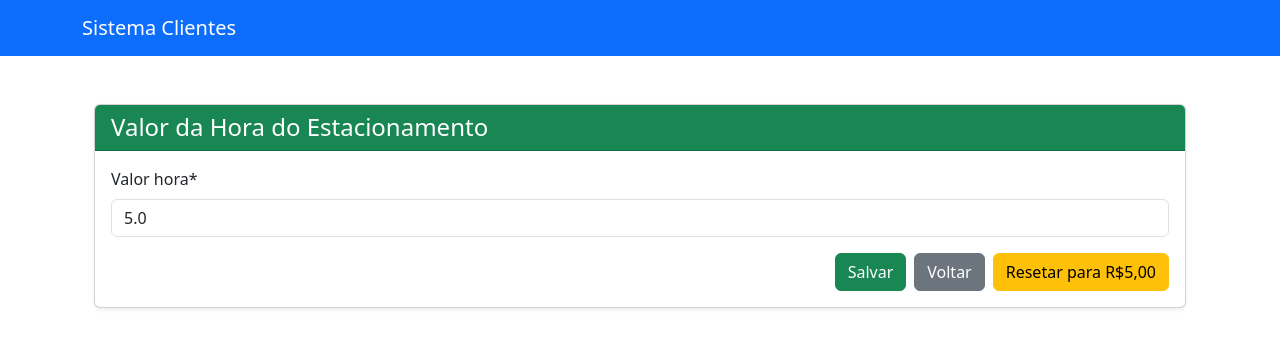
After one commit to miguelcalisto/Projeto-integrador, a Django app: page /valorpagamento/ in a window 1280 px wide. The commit adds this page. Shown: the top 348 px of the page. Run offline with Django 5.2, Linux system fonts and the light colour scheme; data comes from the database, SQL or seed files in the repository; some libraries are stand-ins or nearby versions.

Commit message:
add valor-hora crud unico
Co-authored-by: userasd123ff <iuehgdwegy@proton.me>

```diff
--- a/Estacionamento/settings.py
+++ b/Estacionamento/settings.py
@@ -47,6 +47,7 @@ INSTALLED_APPS = [
     'vaga',
     'crispy_forms',
     'crispy_bootstrap5',
+    'valorpagamento',
 ]
 
 
--- a/Estacionamento/urls.py
+++ b/Estacionamento/urls.py
@@ -30,6 +30,8 @@ urlpatterns = [
     path('funcionarios/', include('funcionarios.urls')),
     path('estada/', include('estada.urls', namespace='estada')),
     path('vaga/', include('vaga.urls')),
+    path('valorpagamento/', include('valorpagamento.urls')),
+
 
 
 # Autenticação
@@ -39,4 +41,6 @@ urlpatterns = [
 
 
 
+
+
 ]+ static(settings.MEDIA_URL, document_root=settings.MEDIA_ROOT)
--- a/core/templates/base.html
+++ b/core/templates/base.html
@@ -102,6 +102,12 @@
                 <li class="nav-item">
                     <a class="nav-link btn btn-outline-success text-black mx-1" href="{% url 'vaga:lista-vagas' %}">Vagas</a>
                 </li>
+                <li class="nav-item">
+  <a class="nav-link btn btn-outline-success text-black mx-1" href="{% url 'valor-hora' %}">Valor da Hora</a>
+</li>
+
+
+
             </ul>
 
             <!-- Botão para alternar tema -->
--- /dev/null
+++ b/valorpagamento/admin.py
@@ -0,0 +1,3 @@
+from django.contrib import admin
+
+# Register your models here.
--- /dev/null
+++ b/valorpagamento/apps.py
@@ -0,0 +1,6 @@
+from django.apps import AppConfig
+
+
+class ValorpagamentoConfig(AppConfig):
+    default_auto_field = 'django.db.models.BigAutoField'
+    name = 'valorpagamento'
--- /dev/null
+++ b/valorpagamento/models.py
@@ -0,0 +1,7 @@
+from django.db import models
+
+class ValorPagamento(models.Model):
+    valor_hora = models.DecimalField(max_digits=6, decimal_places=2, default=5.00)
+
+    def __str__(self):
+        return f"R$ {self.valor_hora:.2f}"
--- /dev/null
+++ b/valorpagamento/templates/valorhora.html
@@ -0,0 +1,38 @@
+{% extends 'base.html' %}
+{% load crispy_forms_tags %}
+
+{% block title %}Valor da Hora{% endblock %}
+
+{% block content %}
+<div class="container mt-5">
+    <div class="card shadow-sm">
+        <div class="card-header bg-success text-white">
+            <h4 class="mb-0">Valor da Hora do Estacionamento</h4>
+        </div>
+
+        <div class="card-body">
+            <form method="post" novalidate>
+                {% csrf_token %}
+
+                {# Exibe erros gerais #}
+                {% if form.non_field_errors %}
+                    <div class="alert alert-danger mb-3">
+                        {{ form.non_field_errors }}
+                    </div>
+                {% endif %}
+
+                {# Campo estilizado com Crispy Forms #}
+                {{ form|crispy }}
+
+               <div class="mt-3 d-flex justify-content-end gap-2">
+    <button type="submit" class="btn btn-success">Salvar</button>
+    <a href="{% url 'index' %}" class="btn btn-secondary">Voltar</a>
+    <a href="{% url 'valor-reset' %}" class="btn btn-warning">Resetar para R$5,00</a>
+</div>
+
+
+            </form>
+        </div>
+    </div>
+</div>
+{% endblock %}
--- /dev/null
+++ b/valorpagamento/tests.py
@@ -0,0 +1,3 @@
+from django.test import TestCase
+
+# Create your tests here.
--- /dev/null
+++ b/valorpagamento/urls.py
@@ -0,0 +1,8 @@
+from django.urls import path
+from .views import ValorHoraView, reset_valor
+
+urlpatterns = [
+    path('', ValorHoraView.as_view(), name='valor-hora'),
+    path('reset/', reset_valor, name='valor-reset'),  # nova URL
+
+]
--- /dev/null
+++ b/valorpagamento/views.py
@@ -0,0 +1,27 @@
+from django.views.generic import TemplateView, UpdateView
+from django.urls import reverse_lazy
+from .models import ValorPagamento
+
+# ✅ Cria o registro automaticamente, se ainda não existir
+class ValorHoraView(UpdateView):
+    model = ValorPagamento
+    fields = ['valor_hora']
+    template_name = 'valorhora.html'
+    success_url = reverse_lazy('valor-hora')
+
+    def get_object(self):
+        # Se não houver registro, cria um com valor padrão
+        obj, created = ValorPagamento.objects.get_or_create(id=1, defaults={'valor_hora': 5.00})
+        return obj
+
+
+from django.shortcuts import redirect
+from .models import ValorPagamento
+
+def reset_valor(request):
+    # Pega o primeiro (ou único) ValorPagamento
+    valor = ValorPagamento.objects.first()
+    if valor:
+        valor.valor_hora = 5.00
+        valor.save()
+    return redirect('/valorpagamento/')  # volta para a lista
```
Also changed, not shown: estada/models.py (+8 -2 lines), valorpagamento/__init__.py (added), valorpagamento/migrations/0001_initial.py (added), valorpagamento/migrations/__init__.py (added).
